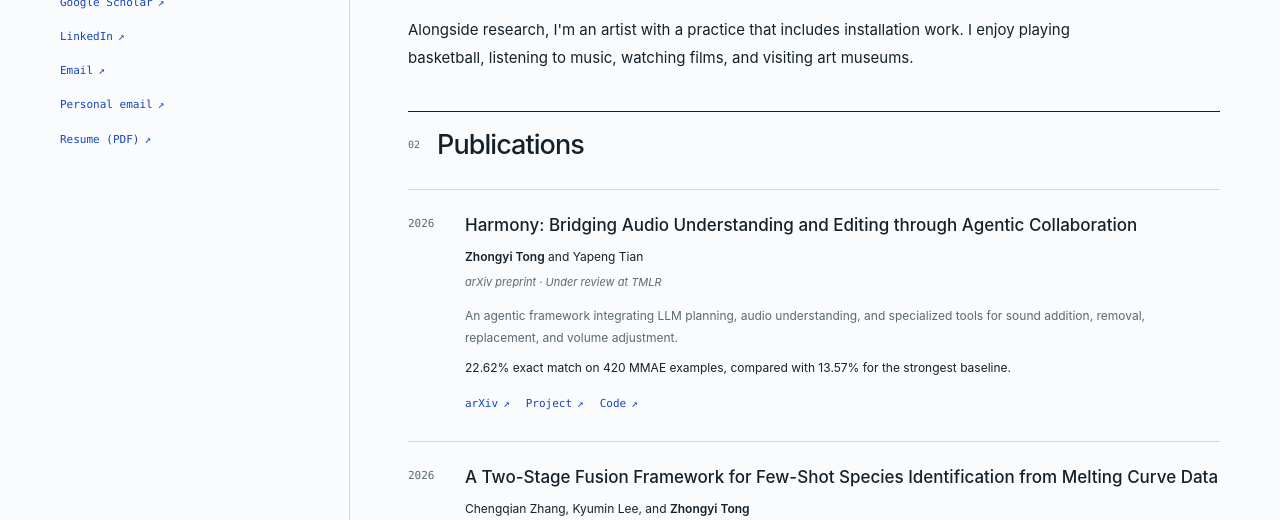
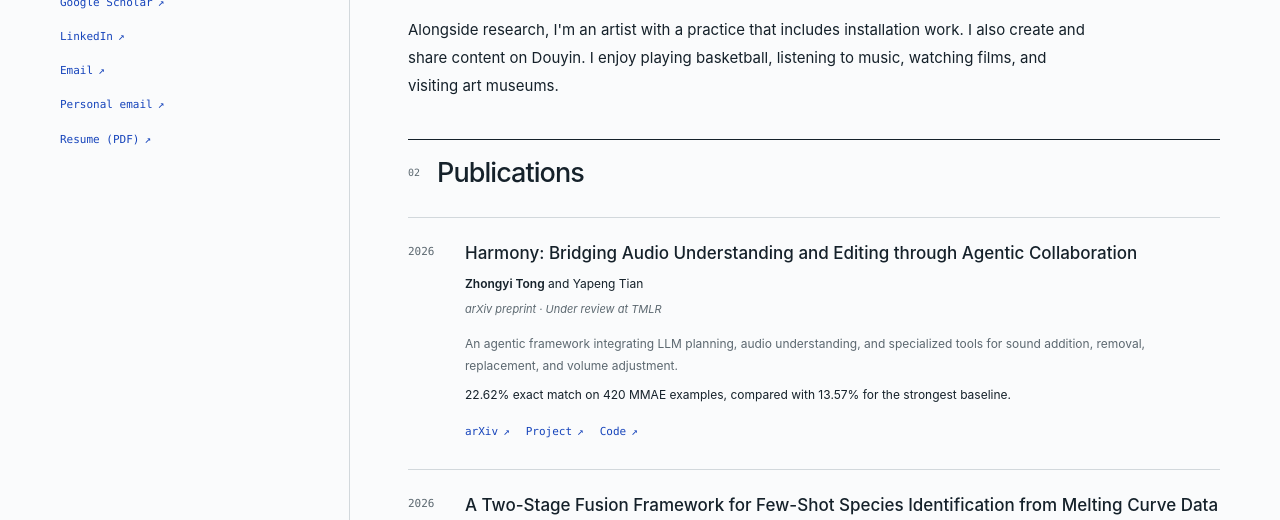
Before and after one commit to ChrisTong9/christong9.github.io, a plain HTML site: page index.html in a window 1280 px wide. Shown: the part 580-1100 px from the top of the page. Drawn offline with Linux system fonts and the light colour scheme.

Commit message:
Mention Douyin content creation in personal biography

```diff
--- a/index.html
+++ b/index.html
@@ -258,7 +258,7 @@ h2{font-family:var(--sans);font-size:27px;letter-spacing:-.035em;font-weight:500
     <p>My research interests center on multimodal learning and generation, as well as AI agents. I'm interested in how models understand and generate content across modalities, and how agents use reasoning and tools to carry out complex tasks.</p>
     <p>I'm happy to be working with Prof. <a href="https://www.yapengtian.com/" target="_blank" rel="noopener noreferrer">Yapeng Tian</a> as a research assistant in the <a href="https://www.yapengtian.com/" target="_blank" rel="noopener noreferrer">Computer Vision and Multimodal Computing (CVMC) Lab</a> at The University of Texas at Dallas. My work there focuses on audio understanding and editing.</p>
     <p>At WPI, I also work with Prof. <a href="https://web.cs.wpi.edu/~kmlee/" target="_blank" rel="noopener noreferrer">Kyumin Lee</a> in the <a href="https://web.cs.wpi.edu/~kmlee/research.html" target="_blank" rel="noopener noreferrer">Info Lab</a>, and with Prof. <a href="https://www.wpi.edu/people/faculty/bnephew" target="_blank" rel="noopener noreferrer">Benjamin Nephew</a> and Prof. <a href="https://www.wpi.edu/people/faculty/dkorkin" target="_blank" rel="noopener noreferrer">Dmitry Korkin</a> in King's Lab.</p>
-    <p>Alongside research, I'm an artist with a practice that includes installation work. I enjoy playing basketball, listening to music, watching films, and visiting art museums.</p>
+    <p>Alongside research, I'm an artist with a practice that includes installation work. I also create and share content on Douyin. I enjoy playing basketball, listening to music, watching films, and visiting art museums.</p>
   </div>
 </section>
 <section class="section publications" id="publications" aria-labelledby="publications-heading">
```
